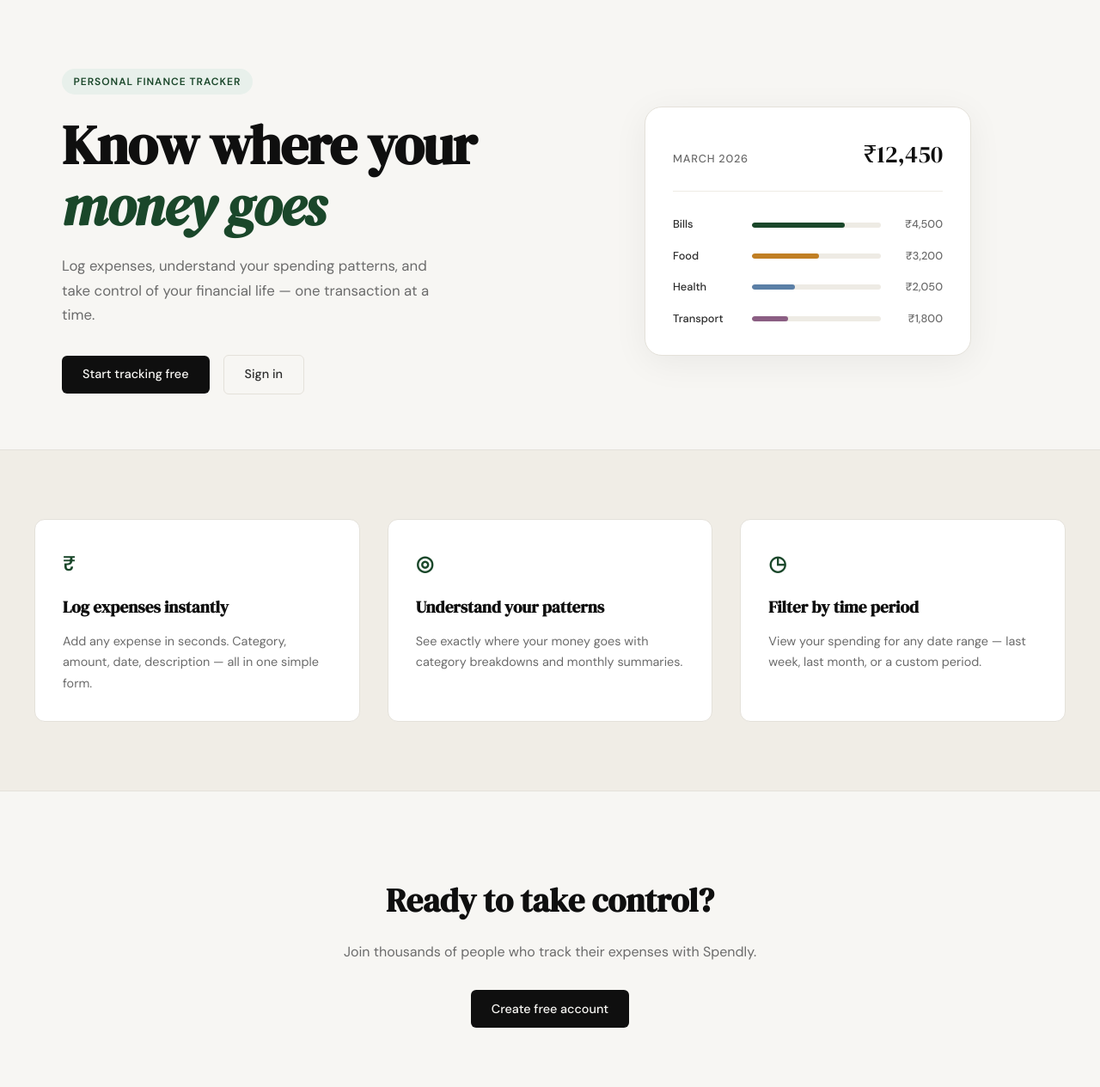
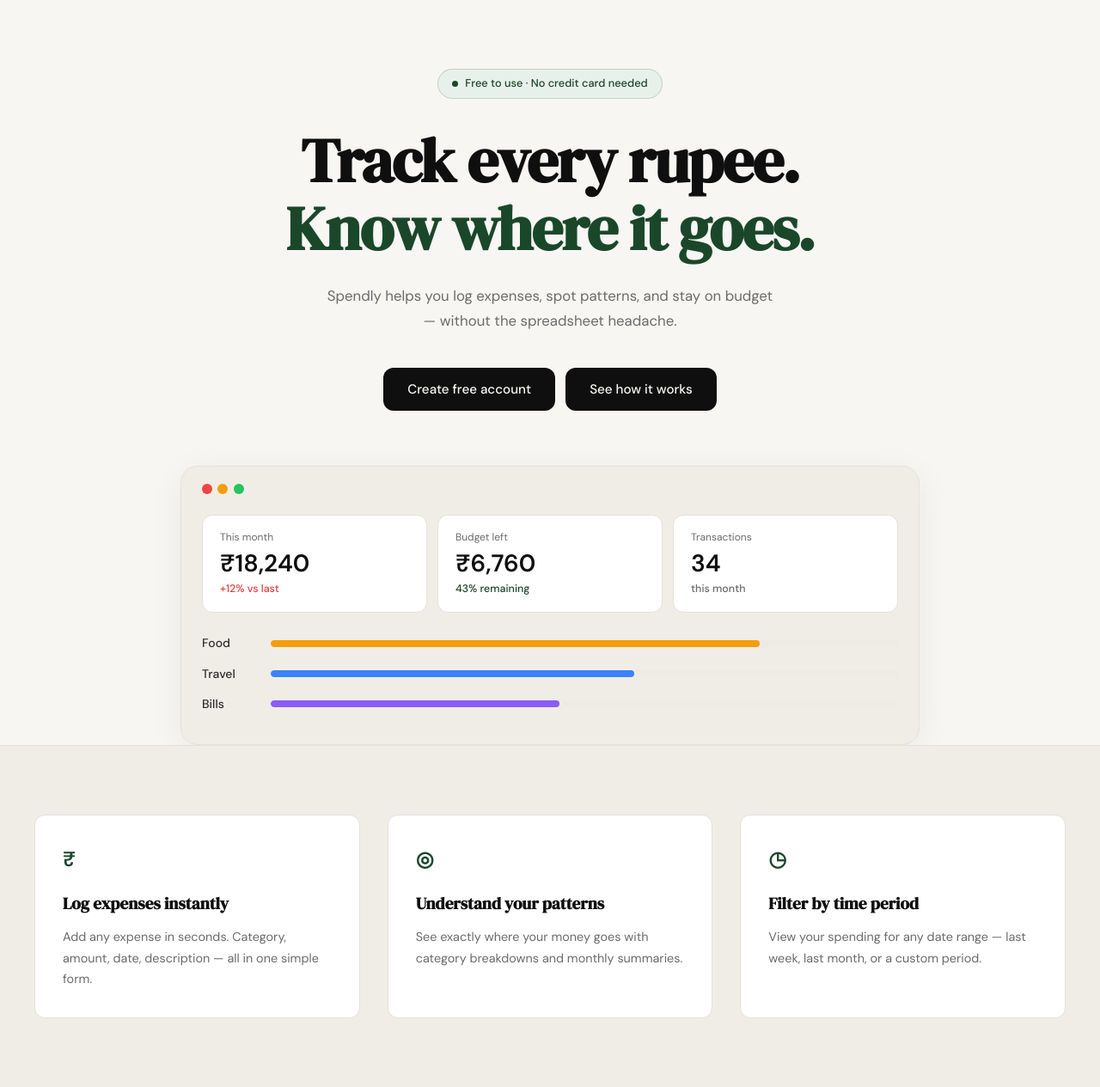
Before and after one commit to VedantMandre/spendly, a Flask app: page / in a window 1280 px wide. Shown: the part 61-1326 px from the top of the page at 86% size. Run offline with Flask 3, Linux system fonts and the light colour scheme.

Commit message:
landing: redesign hero section to match mockup

```diff
--- /dev/null
+++ b/static/css/landing.css
@@ -0,0 +1,198 @@
+/* ------------------------------------------------------------------ */
+/* Landing page — hero section                                         */
+/* ------------------------------------------------------------------ */
+
+.lp-hero {
+    padding: 5rem 2rem 0;
+    text-align: center;
+}
+
+.lp-hero-inner {
+    max-width: 680px;
+    margin: 0 auto;
+}
+
+.lp-badge {
+    display: inline-flex;
+    align-items: center;
+    gap: 0.5rem;
+    background: var(--accent-light);
+    color: var(--accent);
+    font-size: 0.8rem;
+    font-weight: 500;
+    padding: 0.4rem 1rem;
+    border-radius: 999px;
+    border: 1px solid rgba(26, 71, 42, 0.18);
+    margin-bottom: 2rem;
+}
+
+.lp-badge-dot {
+    width: 7px;
+    height: 7px;
+    background: var(--accent);
+    border-radius: 50%;
+    flex-shrink: 0;
+}
+
+.lp-title {
+    font-family: var(--font-display);
+    font-size: clamp(2.75rem, 6vw, 4.5rem);
+    line-height: 1.1;
+    letter-spacing: -0.02em;
+    color: var(--ink);
+    margin-bottom: 1.5rem;
+}
+
+.lp-title-accent {
+    display: block;
+    color: var(--accent);
+}
+
+.lp-subtitle {
+    font-size: 1.05rem;
+    color: var(--ink-muted);
+    line-height: 1.75;
+    max-width: 520px;
+    margin: 0 auto 2.5rem;
+}
+
+.lp-actions {
+    display: flex;
+    gap: 0.75rem;
+    justify-content: center;
+    margin-bottom: 4rem;
+}
+
+.lp-btn {
+    display: inline-block;
+    background: var(--ink);
+    color: var(--paper);
+    padding: 0.8rem 1.75rem;
+    border-radius: var(--radius-md);
+    font-family: var(--font-body);
+    font-size: 0.95rem;
+    font-weight: 500;
+    text-decoration: none;
+    transition: background 0.2s;
+}
+
+.lp-btn:hover { background: var(--accent); }
+
+/* ------------------------------------------------------------------ */
+/* Browser mockup                                                      */
+/* ------------------------------------------------------------------ */
+
+.lp-mockup {
+    max-width: 860px;
+    margin: 0 auto;
+}
+
+.lp-mockup-window {
+    background: var(--paper-warm);
+    border: 1px solid var(--border);
+    border-radius: var(--radius-lg);
+    padding: 1.25rem 1.5rem 2rem;
+    box-shadow: 0 8px 40px rgba(0, 0, 0, 0.06);
+}
+
+.lp-mockup-dots {
+    display: flex;
+    gap: 0.4rem;
+    margin-bottom: 1.5rem;
+}
+
+.lp-dot {
+    width: 12px;
+    height: 12px;
+    border-radius: 50%;
+}
+
+.lp-dot-red    { background: #ef4444; }
+.lp-dot-yellow { background: #f59e0b; }
+.lp-dot-green  { background: #22c55e; }
+
+.lp-stats {
+    display: grid;
+    grid-template-columns: repeat(3, 1fr);
+    gap: 0.75rem;
+    margin-bottom: 1.25rem;
+}
+
+.lp-stat-card {
+    background: var(--paper-card);
+    border: 1px solid var(--border);
+    border-radius: var(--radius-md);
+    padding: 1rem 1.25rem;
+    text-align: left;
+}
+
+.lp-stat-label {
+    display: block;
+    font-size: 0.75rem;
+    color: var(--ink-muted);
+    margin-bottom: 0.3rem;
+}
+
+.lp-stat-value {
+    display: block;
+    font-size: 1.75rem;
+    font-weight: 600;
+    color: var(--ink);
+    line-height: 1.15;
+    margin-bottom: 0.25rem;
+}
+
+.lp-stat-sub {
+    display: block;
+    font-size: 0.78rem;
+    font-weight: 500;
+    color: var(--ink-muted);
+}
+
+.lp-stat-sub-danger  { color: #e53e3e; }
+.lp-stat-sub-success { color: var(--accent); }
+
+.lp-bars {
+    display: flex;
+    flex-direction: column;
+    gap: 0.8rem;
+    padding: 0.25rem 0;
+}
+
+.lp-bar-row {
+    display: grid;
+    grid-template-columns: 64px 1fr;
+    align-items: center;
+    gap: 1rem;
+}
+
+.lp-bar-label {
+    font-size: 0.875rem;
+    font-weight: 500;
+    color: var(--ink-soft);
+    text-align: left;
+}
+
+.lp-bar-track {
+    height: 8px;
+    background: var(--border-soft);
+    border-radius: 999px;
+    overflow: hidden;
+}
+
+.lp-bar-fill {
+    height: 100%;
+    border-radius: 999px;
+}
+
+/* ------------------------------------------------------------------ */
+/* Responsive                                                          */
+/* ------------------------------------------------------------------ */
+
+@media (max-width: 600px) {
+    .lp-hero { padding: 3rem 1rem 0; }
+
+    .lp-stats { grid-template-columns: 1fr; }
+
+    .lp-actions { flex-direction: column; align-items: center; }
+}
--- a/templates/landing.html
+++ b/templates/landing.html
@@ -2,59 +2,74 @@
 
 {% block title %}Spendly — Track Every Rupee{% endblock %}
 
+{% block head %}
+<link rel="stylesheet" href="{{ url_for('static', filename='css/landing.css') }}">
+{% endblock %}
+
 {% block content %}
 
-<section class="hero">
-    <div class="hero-inner">
-        <div class="hero-badge">Personal Finance Tracker</div>
-        <h1 class="hero-title">
-            Know where your<br>
-            <em>money goes</em>
+<section class="lp-hero">
+    <div class="lp-hero-inner">
+        <div class="lp-badge">
+            <span class="lp-badge-dot"></span>
+            Free to use &middot; No credit card needed
+        </div>
+        <h1 class="lp-title">
+            Track every rupee.
+            <span class="lp-title-accent">Know where it goes.</span>
         </h1>
-        <p class="hero-subtitle">
-            Log expenses, understand your spending patterns,
-            and take control of your financial life —
-            one transaction at a time.
+        <p class="lp-subtitle">
+            Spendly helps you log expenses, spot patterns, and stay
+            on budget — without the spreadsheet headache.
         </p>
-        <div class="hero-actions">
-            <a href="{{ url_for('register') }}" class="btn-primary">Start tracking free</a>
-            <a href="{{ url_for('login') }}" class="btn-ghost">Sign in</a>
+        <div class="lp-actions">
+            <a href="{{ url_for('register') }}" class="lp-btn">Create free account</a>
+            <a href="#features" class="lp-btn">See how it works</a>
         </div>
     </div>
-    <div class="hero-visual">
-        <div class="mock-card">
-            <div class="mock-card-header">
-                <span class="mock-label">March 2026</span>
-                <span class="mock-total">₹12,450</span>
+
+    <div class="lp-mockup">
+        <div class="lp-mockup-window">
+            <div class="lp-mockup-dots">
+                <span class="lp-dot lp-dot-red"></span>
+                <span class="lp-dot lp-dot-yellow"></span>
+                <span class="lp-dot lp-dot-green"></span>
             </div>
-            <div class="mock-bars">
-                <div class="mock-bar-row">
-                    <span class="mock-cat">Bills</span>
-                    <div class="mock-bar-track">
-                        <div class="mock-bar" style="width: 72%"></div>
+            <div class="lp-stats">
+                <div class="lp-stat-card">
+                    <span class="lp-stat-label">This month</span>
+                    <span class="lp-stat-value">₹18,240</span>
+                    <span class="lp-stat-sub lp-stat-sub-danger">+12% vs last</span>
+                </div>
+                <div class="lp-stat-card">
+                    <span class="lp-stat-label">Budget left</span>
+                    <span class="lp-stat-value">₹6,760</span>
+                    <span class="lp-stat-sub lp-stat-sub-success">43% remaining</span>
+                </div>
+                <div class="lp-stat-card">
+                    <span class="lp-stat-label">Transactions</span>
+                    <span class="lp-stat-value">34</span>
+                    <span class="lp-stat-sub">this month</span>
+                </div>
+            </div>
+            <div class="lp-bars">
+                <div class="lp-bar-row">
+                    <span class="lp-bar-label">Food</span>
+                    <div class="lp-bar-track">
+                        <div class="lp-bar-fill" style="width: 78%; background: #f59e0b;"></div>
                     </div>
-                    <span class="mock-amt">₹4,500</span>
                 </div>
-                <div class="mock-bar-row">
-                    <span class="mock-cat">Food</span>
-                    <div class="mock-bar-track">
-                        <div class="mock-bar mock-bar-2" style="width: 52%"></div>
+                <div class="lp-bar-row">
+                    <span class="lp-bar-label">Travel</span>
+                    <div class="lp-bar-track">
+                        <div class="lp-bar-fill" style="width: 58%; background: #3b82f6;"></div>
                     </div>
-                    <span class="mock-amt">₹3,200</span>
                 </div>
-                <div class="mock-bar-row">
-                    <span class="mock-cat">Health</span>
-                    <div class="mock-bar-track">
-                        <div class="mock-bar mock-bar-3" style="width: 33%"></div>
+                <div class="lp-bar-row">
+                    <span class="lp-bar-label">Bills</span>
+                    <div class="lp-bar-track">
+                        <div class="lp-bar-fill" style="width: 46%; background: #8b5cf6;"></div>
                     </div>
-                    <span class="mock-amt">₹2,050</span>
-                </div>
-                <div class="mock-bar-row">
-                    <span class="mock-cat">Transport</span>
-                    <div class="mock-bar-track">
-                        <div class="mock-bar mock-bar-4" style="width: 28%"></div>
-                    </div>
-                    <span class="mock-amt">₹1,800</span>
                 </div>
             </div>
         </div>
```
